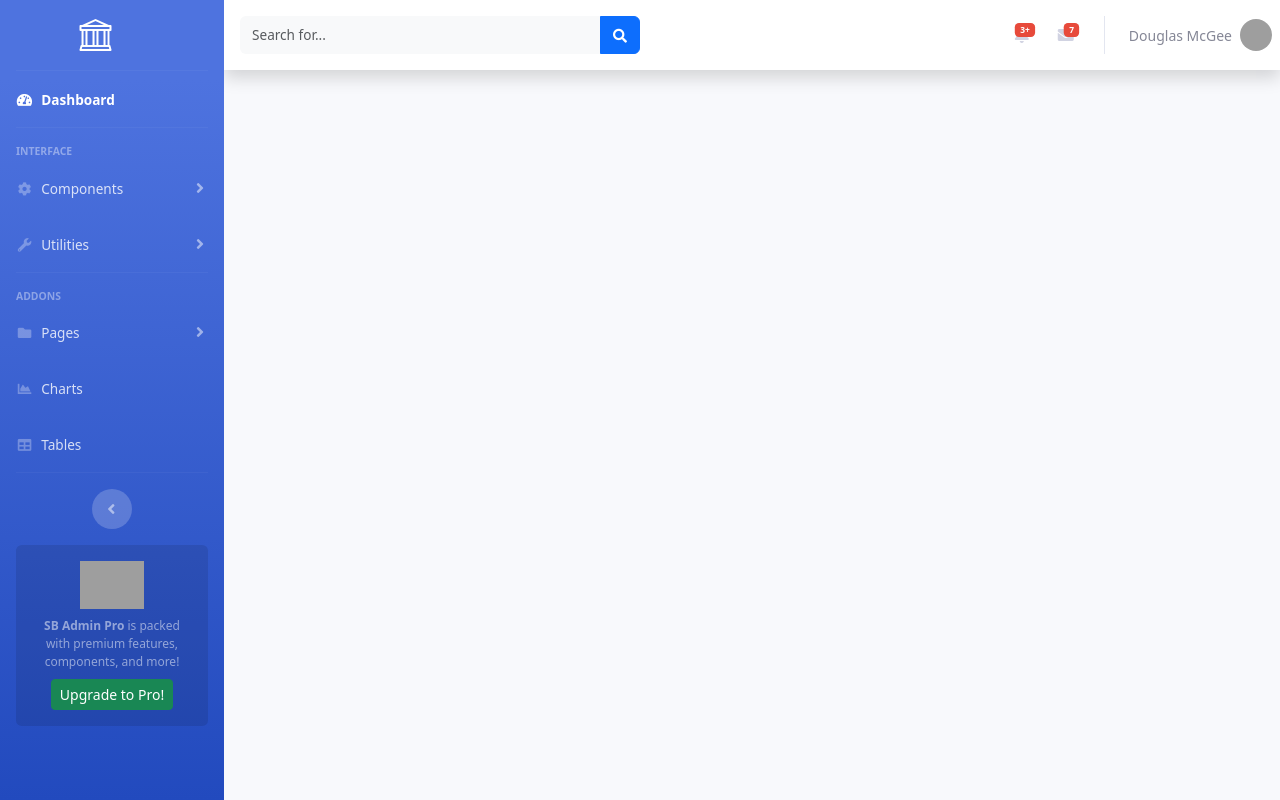
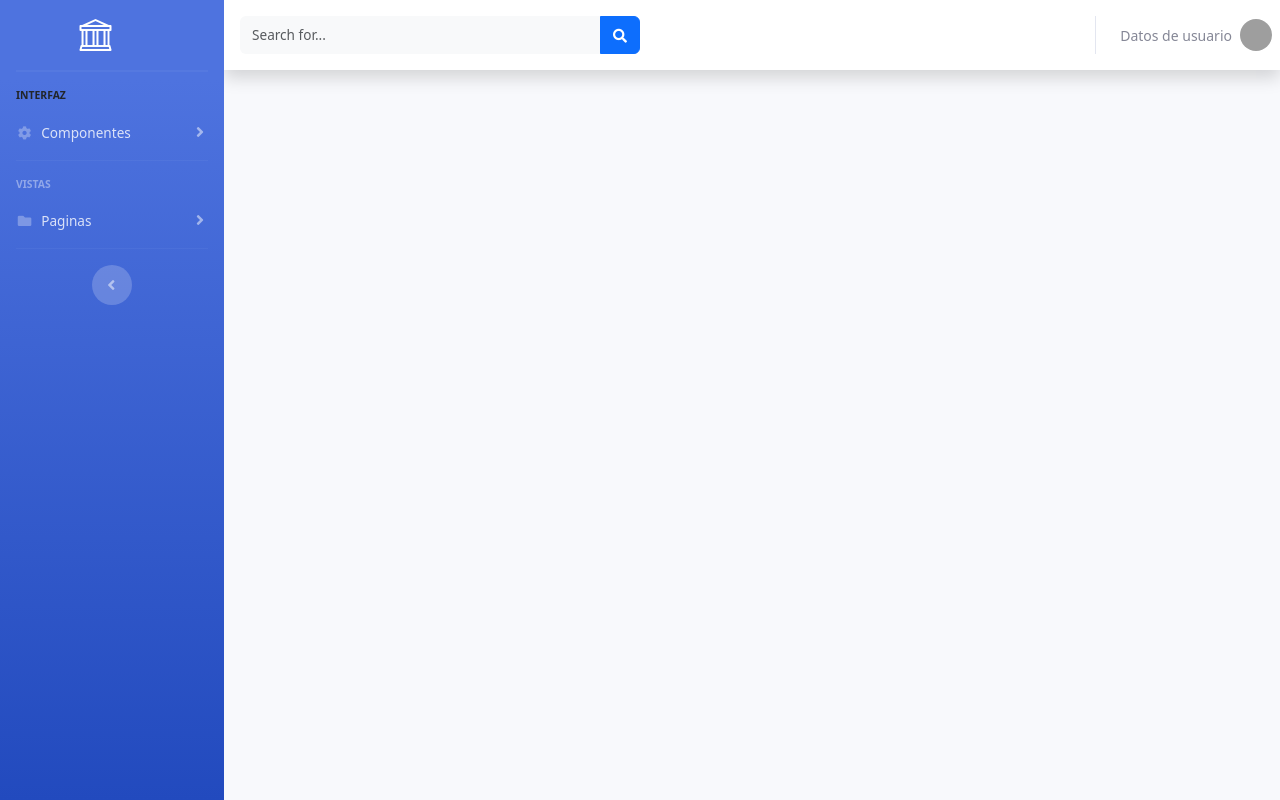
Before and after one commit to joaquingarcia-grc/museon, a CodeIgniter 4 app: the page made by app/Views/header.php in a window 1280 px wide. Run offline with PHP 8.4 and a stand-in for CodeIgniter, Linux system fonts and the light colour scheme; the template is opened without the code that fills it, so the values that code supplies are empty; some libraries are stand-ins or nearby versions; grey boxes are pictures that could not be loaded.

Commit message:
modificando aparciencia de barra navegacion

```diff
--- a/app/Views/header.php
+++ b/app/Views/header.php
@@ -60,39 +60,34 @@
 
             <hr class="sidebar-divider my-0">
             <!-- Divider -->
-
-            <!-- Nav Item - Dashboard -->
-            <li class="nav-item active">
-                <a class="nav-link" href="index.html">
-                    <i class="fas fa-fw fa-tachometer-alt"></i>
-                    <span>Dashboard</span></a>
-            </li>
-
             <!-- Divider -->
             <hr class="sidebar-divider">
 
-            <!-- Heading -->
-            <div class="sidebar-heading">
-                Interface
-            </div>
+            <!-- Heading nuevo de la pagina-->
+            <div class="sidebar-heading text-dark">Interfaz</div>
 
+            <!-- Heading viejo de la pagina original
+            <div class="sidebar-heading">Interfas</div>-->
             <!-- Nav Item - Pages Collapse Menu -->
+
             <li class="nav-item">
                 <a class="nav-link collapsed" href="#" data-toggle="collapse" data-target="#collapseTwo"
                     aria-expanded="true" aria-controls="collapseTwo">
                     <i class="fas fa-fw fa-cog"></i>
-                    <span>Components</span>
+                    <span>Componentes</span>
                 </a>
                 <div id="collapseTwo" class="collapse" aria-labelledby="headingTwo" data-parent="#accordionSidebar">
                     <div class="bg-white py-2 collapse-inner rounded">
                         <h6 class="collapse-header">Custom Components:</h6>
-                        <a class="collapse-item" href="<?php echo base_url();?>clientes/nuevo">Nuevo cliente</a>
-                        <a class="collapse-item" href="cards.html">Clientes</a>
+
+                        <a class="collapse-item" href="<?php echo base_url();?>usuarios">Usuarios</a>
+                        <a class="collapse-item" href="<?php echo base_url();?>usuarios/nuevo">Nuevo usuario</a>
+
                     </div>
                 </div>
             </li>
 
-            <!-- Nav Item - Utilities Collapse Menu -->
+            <!-- Elemento de navegación - Menú desplegable de Utilidades
             <li class="nav-item">
                 <a class="nav-link collapsed" href="#" data-toggle="collapse" data-target="#collapseUtilities"
                     aria-expanded="true" aria-controls="collapseUtilities">
@@ -109,14 +104,19 @@
                         <a class="collapse-item" href="utilities-other.html">Other</a>
                     </div>
                 </div>
-            </li>
+            </li> -->
 
             <!-- Divider -->
             <hr class="sidebar-divider">
 
-            <!-- Heading -->
+            <!-- Heading
             <div class="sidebar-heading">
                 Addons
+            </div> -->
+
+            <!-- Encabezado -->
+            <div class="sidebar-heading">
+                Vistas
             </div>
 
             <!-- Nav Item - Pages Collapse Menu -->
@@ -124,35 +124,37 @@
                 <a class="nav-link collapsed" href="#" data-toggle="collapse" data-target="#collapsePages"
                     aria-expanded="true" aria-controls="collapsePages">
                     <i class="fas fa-fw fa-folder"></i>
-                    <span>Pages</span>
+                    <span>Paginas</span>
                 </a>
                 <div id="collapsePages" class="collapse" aria-labelledby="headingPages" data-parent="#accordionSidebar">
                     <div class="bg-white py-2 collapse-inner rounded">
-                        <h6 class="collapse-header">Login Screens:</h6>
-                        <a class="collapse-item" href="login.html">Login</a>
-                        <a class="collapse-item" href="register.html">Register</a>
-                        <a class="collapse-item" href="forgot-password.html">Forgot Password</a>
+
+                        <h6 class="collapse-header text-dark">Componentes de pagina</h6>
+                        <a class="collapse-item" href="login.html">Atributos</a>
+                        <a class="collapse-item" href="register.html">Etiquetas</a>
+                        <a class="collapse-item" href="forgot-password.html">Objetos</a>
                         <div class="collapse-divider"></div>
-                        <h6 class="collapse-header">Other Pages:</h6>
-                        <a class="collapse-item" href="404.html">404 Page</a>
-                        <a class="collapse-item" href="blank.html">Blank Page</a>
+                        <h6 class="collapse-header">Otros complementos</h6>
+                        <a class="collapse-item" href="404.html">Salas</a>
+                        <a class="collapse-item" href="blank.html">Piezas</a>
+                        <a class="collapse-item" href="blank.html">Exposiciones</a>
                     </div>
                 </div>
             </li>
 
-            <!-- Nav Item - Charts -->
+            <!-- Nav Item - Charts
             <li class="nav-item">
                 <a class="nav-link" href="charts.html">
                     <i class="fas fa-fw fa-chart-area"></i>
                     <span>Charts</span></a>
             </li>
 
-            <!-- Nav Item - Tables -->
+             Nav Item - Tables
             <li class="nav-item">
                 <a class="nav-link" href="tables.html">
                     <i class="fas fa-fw fa-table"></i>
                     <span>Tables</span></a>
-            </li>
+            </li> -->
 
             <!-- Divider -->
             <hr class="sidebar-divider d-none d-md-block">
@@ -161,14 +163,6 @@
             <div class="text-center d-none d-md-inline">
                 <button class="rounded-circle border-0" id="sidebarToggle"></button>
             </div>
-
-            <!-- Sidebar Message -->
-            <div class="sidebar-card d-none d-lg-flex">
-                <img class="sidebar-card-illustration mb-2" src="img/undraw_rocket.svg" alt="...">
-                <p class="text-center mb-2"><strong>SB Admin Pro</strong> is packed with premium features, components, and more!</p>
-                <a class="btn btn-success btn-sm" href="https://startbootstrap.com/theme/sb-admin-pro">Upgrade to Pro!</a>
-            </div>
-
         </ul>
         <!-- End of Sidebar -->
 
@@ -227,15 +221,10 @@
                             </div>
                         </li>
 
-                        <!-- Nav Item - Alerts -->
+                        <!-- Nav Item - Alerts
                         <li class="nav-item dropdown no-arrow mx-1">
-                            <a class="nav-link dropdown-toggle" href="#" id="alertsDropdown" role="button"
-                                data-toggle="dropdown" aria-haspopup="true" aria-expanded="false">
-                                <i class="fas fa-bell fa-fw"></i>
-                                <!-- Counter - Alerts -->
-                                <span class="badge badge-danger badge-counter">3+</span>
-                            </a>
-                            <!-- Dropdown - Alerts -->
+
+                             Dropdown - Alerts
                             <div class="dropdown-list dropdown-menu dropdown-menu-right shadow animated--grow-in"
                                 aria-labelledby="alertsDropdown">
                                 <h6 class="dropdown-header">
@@ -276,17 +265,17 @@
                                 </a>
                                 <a class="dropdown-item text-center small text-gray-500" href="#">Show All Alerts</a>
                             </div>
-                        </li>
+                        </li> -->
 
-                        <!-- Nav Item - Messages -->
+                        <!-- Nav Item - Messages
                         <li class="nav-item dropdown no-arrow mx-1">
                             <a class="nav-link dropdown-toggle" href="#" id="messagesDropdown" role="button"
                                 data-toggle="dropdown" aria-haspopup="true" aria-expanded="false">
                                 <i class="fas fa-envelope fa-fw"></i>
-                                <!-- Counter - Messages -->
+                                 Counter - Messages
                                 <span class="badge badge-danger badge-counter">7</span>
                             </a>
-                            <!-- Dropdown - Messages -->
+                             Dropdown - Messages
                             <div class="dropdown-list dropdown-menu dropdown-menu-right shadow animated--grow-in"
                                 aria-labelledby="messagesDropdown">
                                 <h6 class="dropdown-header">
@@ -342,7 +331,7 @@
                                 </a>
                                 <a class="dropdown-item text-center small text-gray-500" href="#">Read More Messages</a>
                             </div>
-                        </li>
+                        </li>-->
 
                         <div class="topbar-divider d-none d-sm-block"></div>
 
@@ -350,7 +339,7 @@
                         <li class="nav-item dropdown no-arrow">
                             <a class="nav-link dropdown-toggle" href="#" id="userDropdown" role="button"
                                 data-toggle="dropdown" aria-haspopup="true" aria-expanded="false">
-                                <span class="mr-2 d-none d-lg-inline text-gray-600 small">Douglas McGee</span>
+                                <span class="mr-2 d-none d-lg-inline text-gray-600 small">Datos de usuario</span>
                                 <img class="img-profile rounded-circle"
                                     src="img/undraw_profile.svg">
                             </a>
@@ -359,20 +348,20 @@
                                 aria-labelledby="userDropdown">
                                 <a class="dropdown-item" href="#">
                                     <i class="fas fa-user fa-sm fa-fw mr-2 text-gray-400"></i>
-                                    Profile
+                                    Perfil
                                 </a>
                                 <a class="dropdown-item" href="#">
                                     <i class="fas fa-cogs fa-sm fa-fw mr-2 text-gray-400"></i>
-                                    Settings
+                                    Configuraciones
                                 </a>
                                 <a class="dropdown-item" href="#">
                                     <i class="fas fa-list fa-sm fa-fw mr-2 text-gray-400"></i>
-                                    Activity Log
+                                    Actividad
                                 </a>
                                 <div class="dropdown-divider"></div>
                                 <a class="dropdown-item" href="#" data-toggle="modal" data-target="#logoutModal">
                                     <i class="fas fa-sign-out-alt fa-sm fa-fw mr-2 text-gray-400"></i>
-                                    Logout
+                                    Cerrar secion
                                 </a>
                             </div>
                         </li>
```
